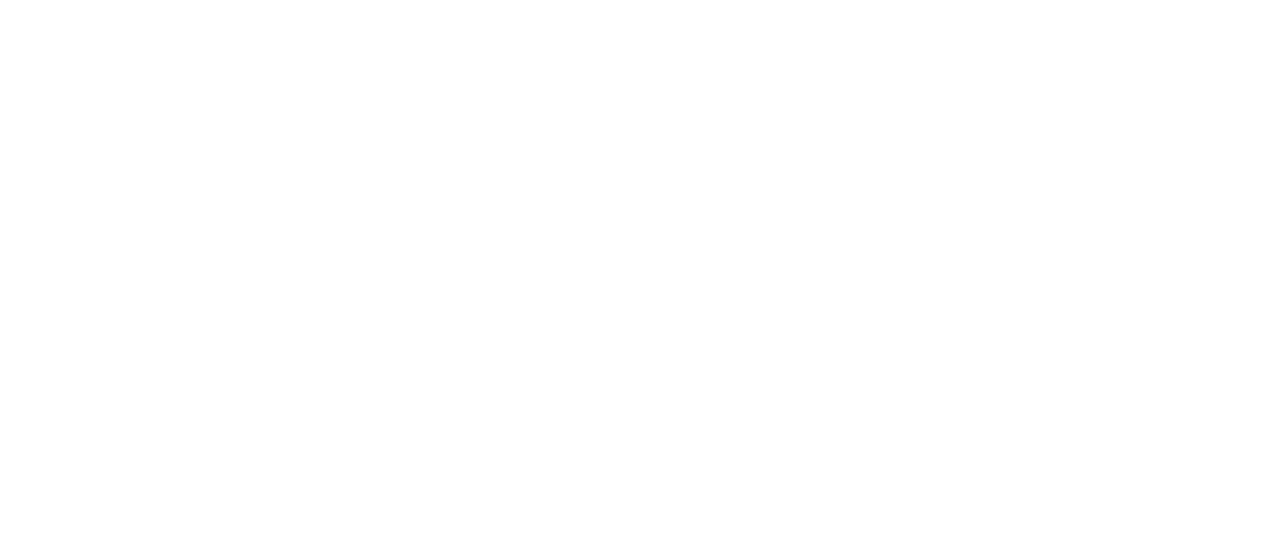
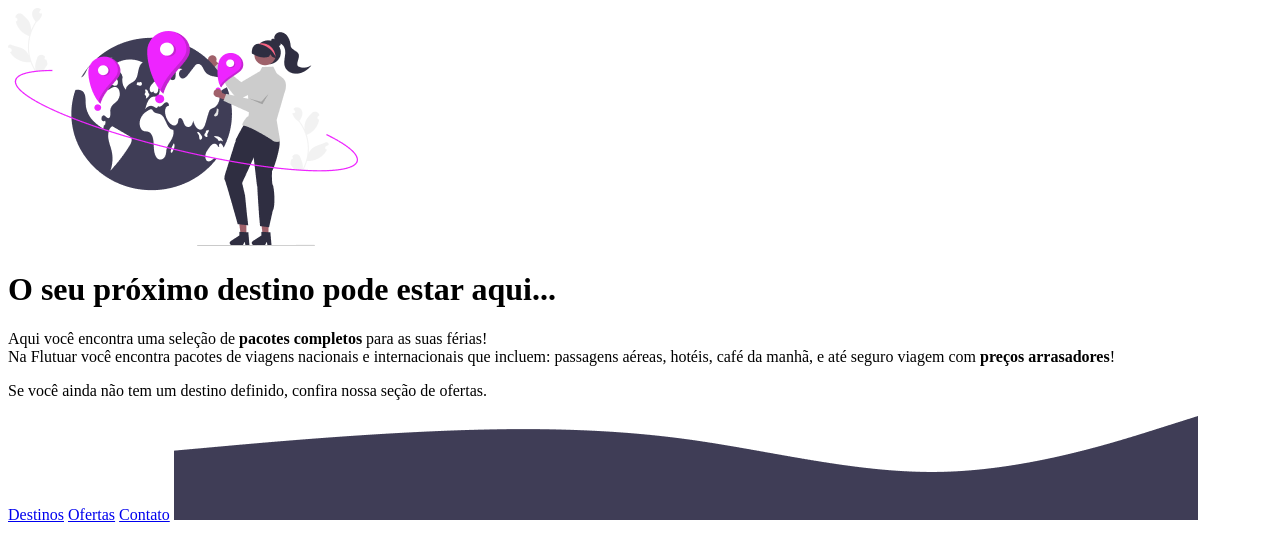
Before and after one commit to CamilaSRocha/Projeto-Flutuar, a plain HTML site: page index.html in a window 1280 px wide. Drawn offline with Linux system fonts and the light colour scheme.

Commit message:
Adcionando textos e imagens ao projeto.

```diff
--- a/index.html
+++ b/index.html
@@ -10,5 +10,33 @@
 </head>
 <body>
 
+    <div id="main">
+        <img src="/images/img1.png" alt="Mulher girando um globo escolhendo qual lugar irá">
+        <h1>O seu próximo destino pode estar aqui...</h1>
+
+        <p>
+            Aqui você encontra uma seleção de <strong>pacotes completos</strong> para as suas férias!
+            <br>
+            Na Flutuar você encontra pacotes de viagens nacionais e internacionais que incluem: passagens aéreas, hotéis, café da manhã,
+            e até seguro viagem com <strong>preços arrasadores</strong>!
+        </p>
+        <p>
+            Se você ainda não tem um destino definido, confira nossa seção de ofertas.
+        </p>
+
+    </div>
+
+    <div id="footer">
+
+        <div id="line"></div>
+
+        <a href="/" target="_blank">Destinos</a>
+        <a href="/">Ofertas</a>
+        <a href="/">Contato</a>
+
+        <img src="/images/Wave.png">
+
+    </div>
+
 </body>
 </html>
```
Also changed, not shown: images/Wave.png (added), images/img1.png (added).
